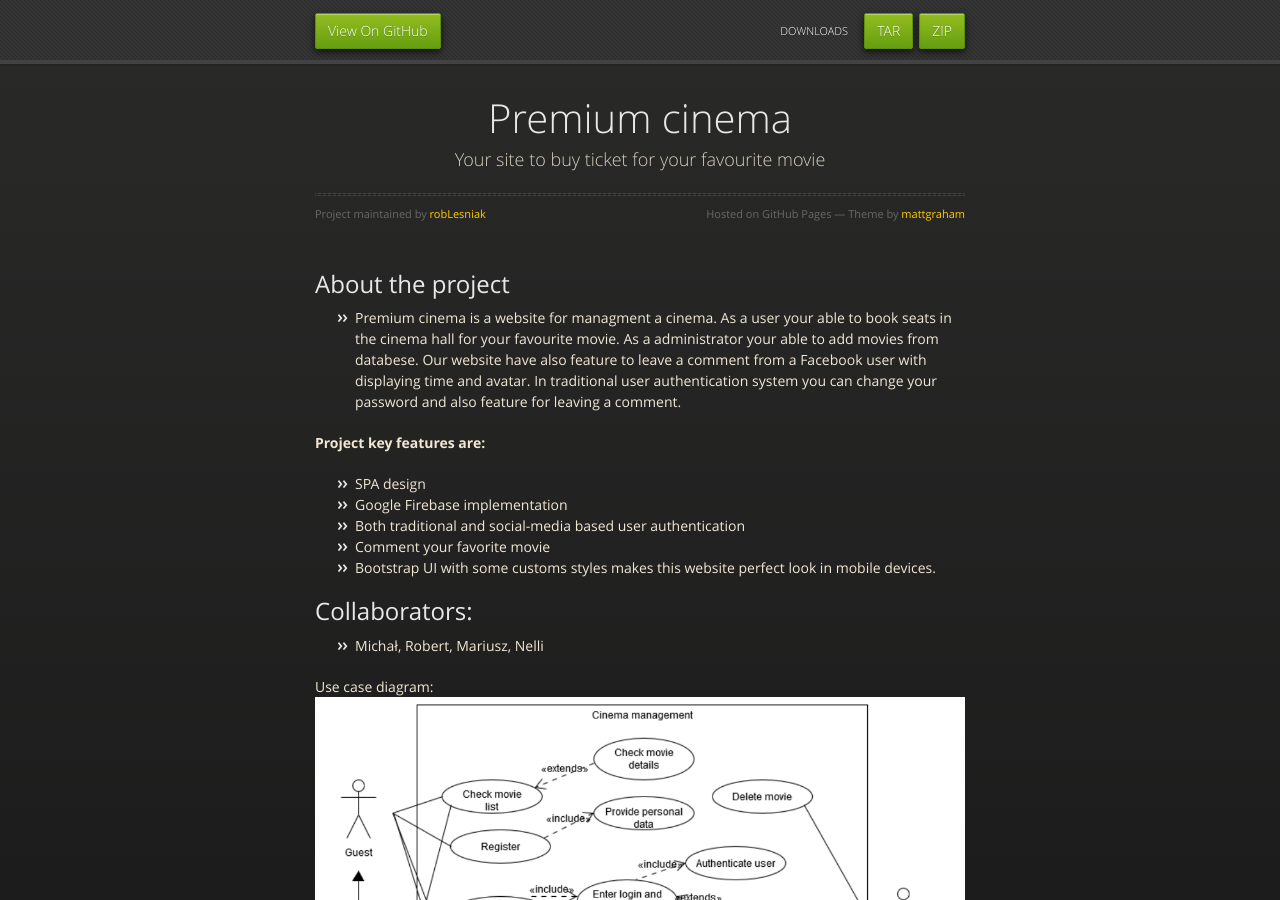
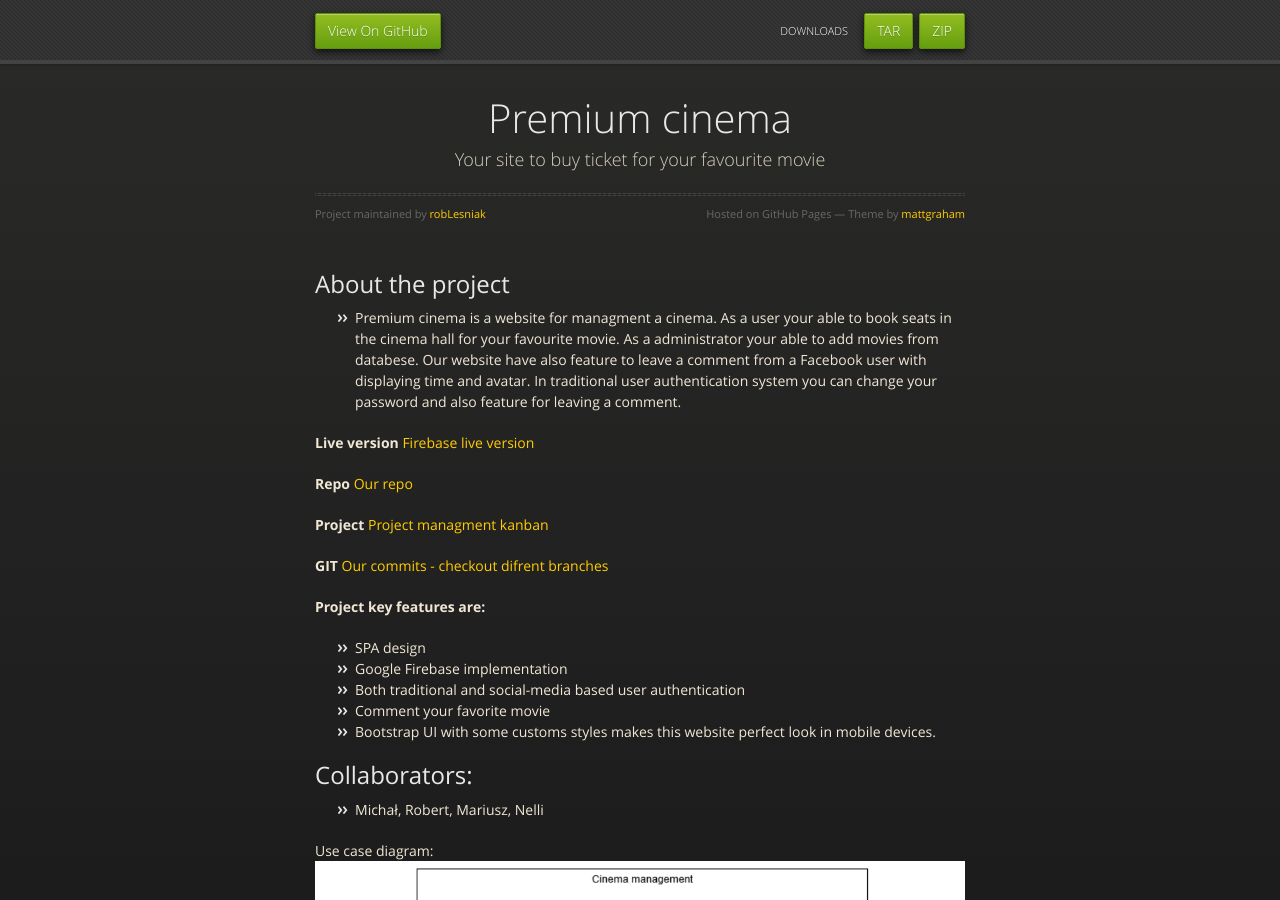
Before and after one commit to robLesniak/cinema-app, a Jekyll site: the page built from docs/index.md, in a window 1280 px wide and 900 px high. Built offline with Jekyll 4.4.1, drawn with Linux system fonts in a browser that asks for light colours; our own code applies the rules of GitHub Pages for plain Markdown files.

Commit message:
modified docs

```diff
--- a/docs/index.md
+++ b/docs/index.md
@@ -6,6 +6,17 @@ layout: default
 Our website have also feature to leave a comment from a Facebook user with displaying time and avatar.
 In traditional user authentication system you can change your password and also feature for leaving a comment.
 
+**Live version**
+[Firebase live version](https://cinemapp-service.firebaseapp.com/repertoire)
+
+**Repo**
+[Our repo](https://github.com/robLesniak/cinema-app)
+
+**Project**
+[Project managment kanban](https://github.com/robLesniak/cinema-app/projects/2)
+
+**GIT**
+[Our commits - checkout difrent branches](https://github.com/robLesniak/cinema-app/commits/master)
 
 **Project key features are:**
 * SPA design
```
